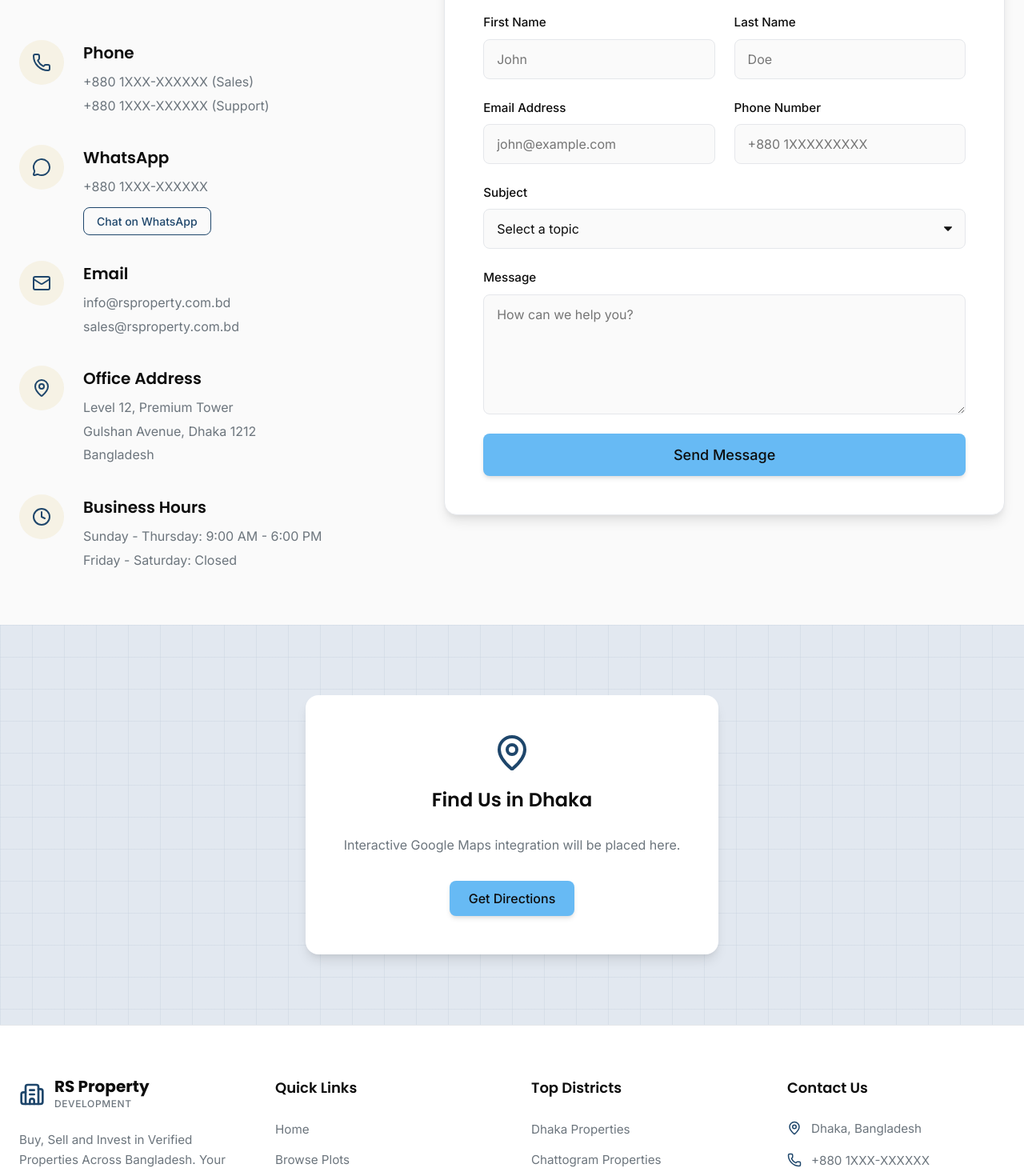
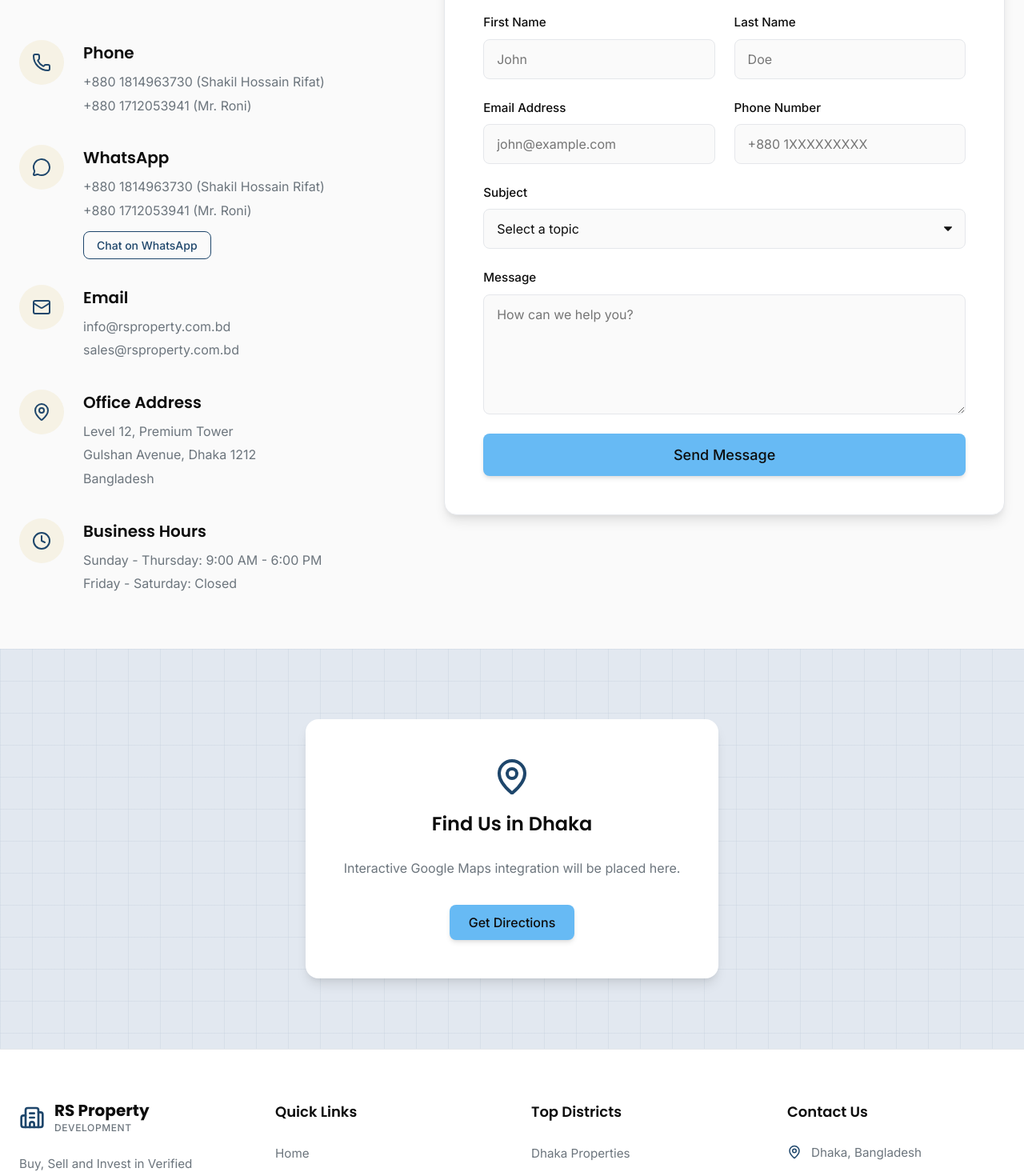
Before and after one commit to xioxhohan-ui/rs-property-development, a Next.js app: page /contact in a window 1280 px wide. Shown: the part 560-2025 px from the top of the page at 80% size. Built offline with nearby package versions, Linux system fonts and the light colour scheme.

Commit message:
feat: add real contact numbers and remove sale/support tags

```diff
--- a/src/app/contact/page.tsx
+++ b/src/app/contact/page.tsx
@@ -37,8 +37,8 @@ export default function ContactPage() {
                 </div>
                 <div>
                   <h3>Phone</h3>
-                  <p>+880 1XXX-XXXXXX (Sales)</p>
-                  <p>+880 1XXX-XXXXXX (Support)</p>
+                  <p>+880 1814963730 (Shakil Hossain Rifat)</p>
+                  <p>+880 1712053941 (Mr. Roni)</p>
                 </div>
               </div>
 
@@ -48,7 +48,8 @@ export default function ContactPage() {
                 </div>
                 <div>
                   <h3>WhatsApp</h3>
-                  <p>+880 1XXX-XXXXXX</p>
+                  <p>+880 1814963730 (Shakil Hossain Rifat)</p>
+                  <p>+880 1712053941 (Mr. Roni)</p>
                   <Button variant="outline" size="sm" className={styles.actionBtn}>Chat on WhatsApp</Button>
                 </div>
               </div>
--- a/src/components/ui/Footer.tsx
+++ b/src/components/ui/Footer.tsx
@@ -62,7 +62,7 @@ export const Footer = () => {
               </li>
               <li>
                 <Phone size={18} className={styles.contactIcon} />
-                <span>+880 1XXX-XXXXXX</span>
+                <span>+880 1814963730</span>
               </li>
               <li>
                 <Mail size={18} className={styles.contactIcon} />
```
